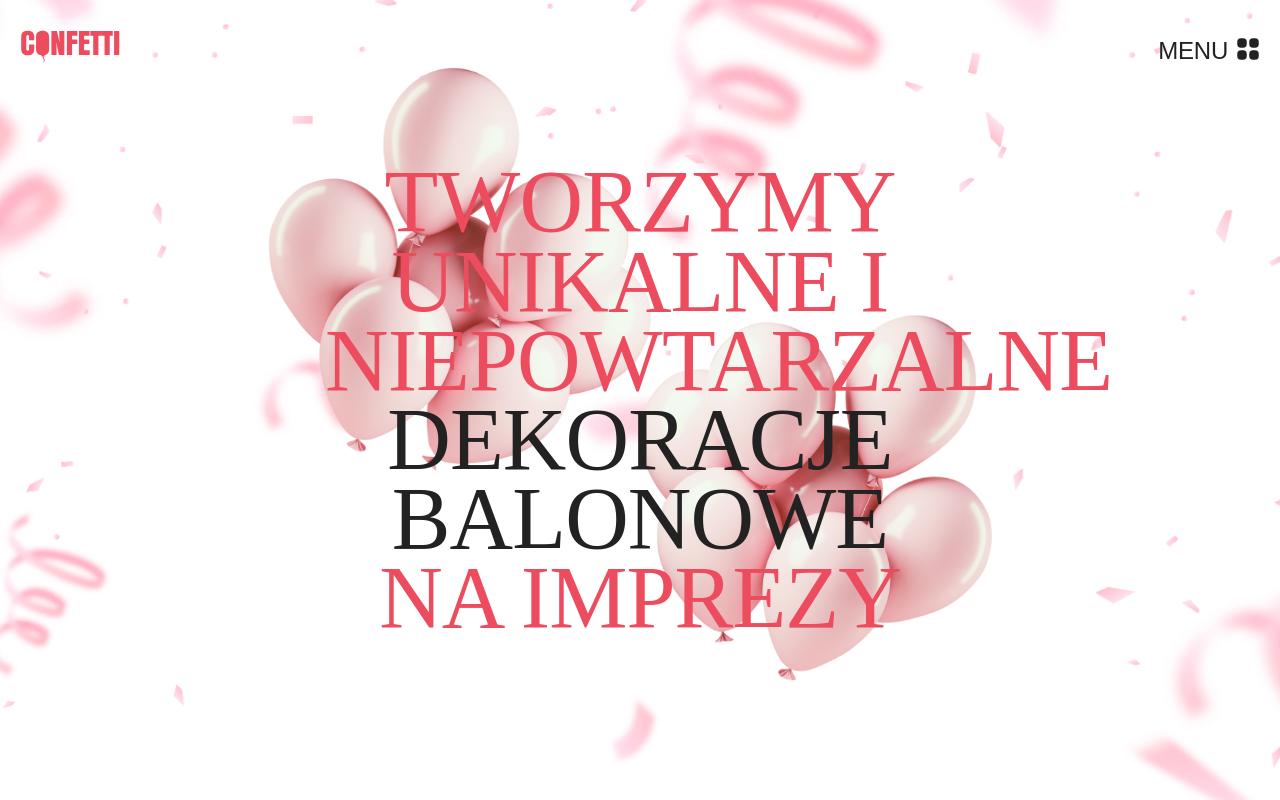
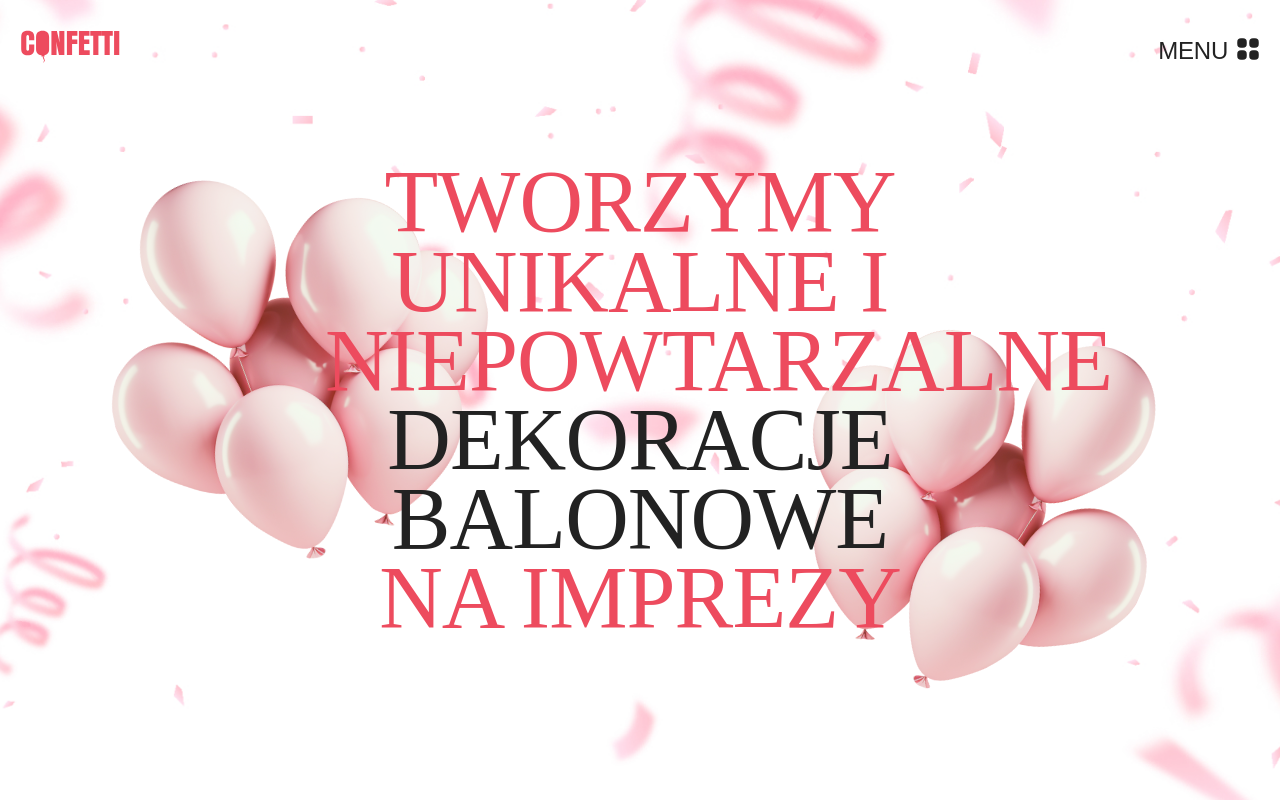
Before and after one commit to Inna-Mykytiuk/confetti, a Next.js app: page / in a window 1280 px wide. Shown: the top 800 px of the page. Built offline with nearby package versions, Linux system fonts and the light colour scheme; a web font is replaced by a local one.

Commit message:
fix baloon style

```diff
--- a/app/components/Hero/Hero.css
+++ b/app/components/Hero/Hero.css
@@ -26,7 +26,7 @@
   height: 530px;
 }
 
-@keyframes balloonAnimationFirst {
+/* @keyframes balloonAnimationFirst {
   0%,
   100% {
     transform: translateY(0);
@@ -44,7 +44,7 @@
   50% {
     transform: translate(20px, 20px);
   }
-}
+} */
 
 .baloon-img.first {
   width: 245px;
@@ -95,16 +95,16 @@
     height: 377px;
     transform: rotate(-37deg);
 
-    top: 159px;
-    left: 133px;
+    top: 50px;
+    left: 40px;
   }
   .baloon-img.second {
     width: 406px;
     height: 411px;
     transform: rotate(9deg);
 
-    bottom: 80px;
-    right: 120px;
+    bottom: 20px;
+    right: 20px;
   }
   .title {
     width: 484px;
@@ -123,13 +123,13 @@
     width: 520px;
     height: 520px;
     top: 100px;
-    left: 200px;
+    left: 40px;
   }
   .baloon-img.second {
     width: 460px;
     height: 480px;
     bottom: 60px;
-    right: 220px;
+    right: 70px;
   }
   .title {
     width: 770px;
@@ -141,7 +141,7 @@
   }
 }
 
-@media screen and (min-width: 1440px) {
+/* @media screen and (min-width: 1440px) {
   .baloon-img.first {
     width: 600px;
     height: 650px;
@@ -154,4 +154,4 @@
     bottom: 80px;
     right: 320px;
   }
-}
+} */
```
Also changed, not shown: app/components/Header/Header.jsx (+0 -7 lines).
